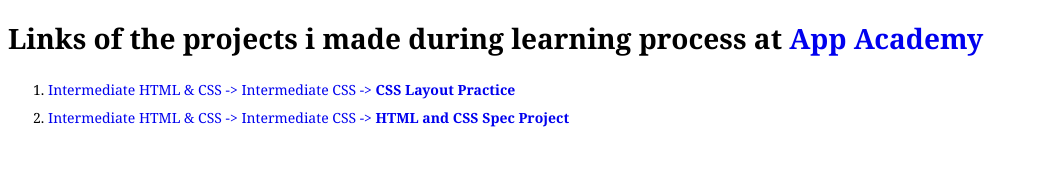
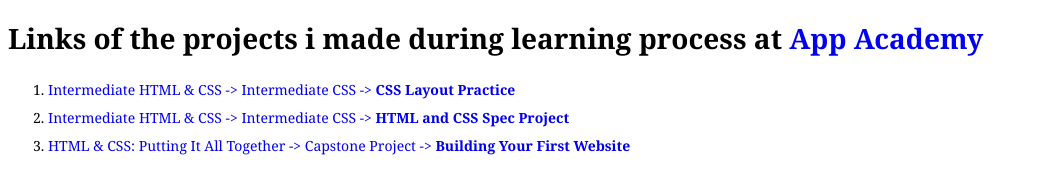
Before and after one commit to toxa-dev/aa-projects, a plain HTML site: page index.html in a window 1280 px wide. Shown: the whole page, without its empty margins (0-1037 px from the left). Drawn offline with Linux system fonts and the light colour scheme.

Commit message:
adding another project link to the index.html

```diff
--- a/index.html
+++ b/index.html
@@ -19,6 +19,9 @@
                 <li>
                     <a href="HTML and CSS Spec Project/">Intermediate HTML & CSS -> Intermediate CSS -> <strong>HTML and CSS Spec Project</strong></a>
                 </li>
+                <li>
+                    <a href="Building Your First Website/">HTML & CSS: Putting It All Together -> Capstone Project -> <strong>Building Your First Website</strong></a>
+                </li>
             </ol>
         </nav>
     </body>
```
